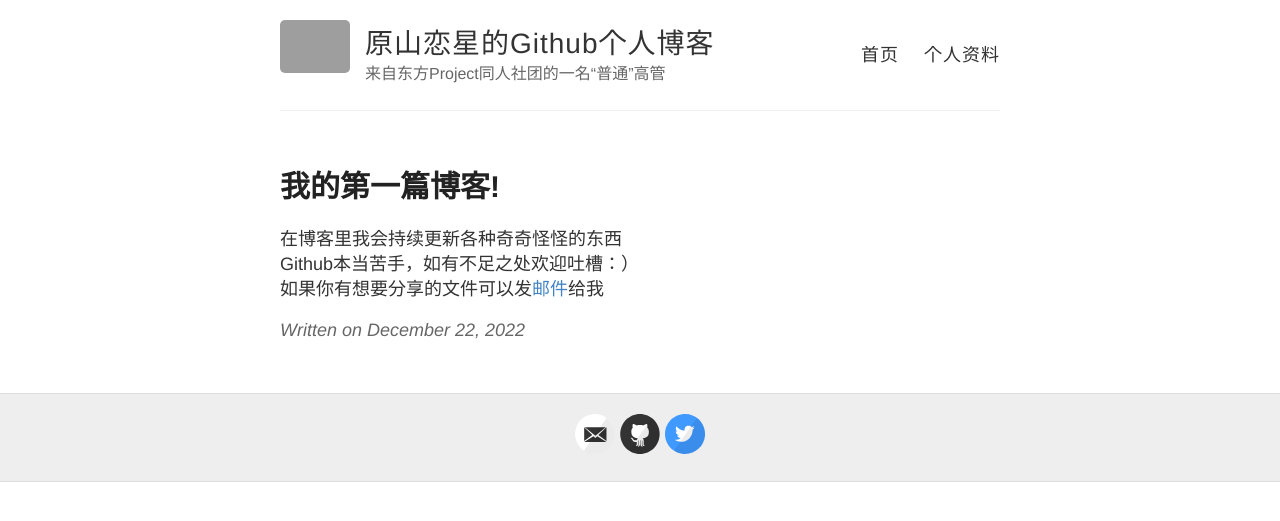
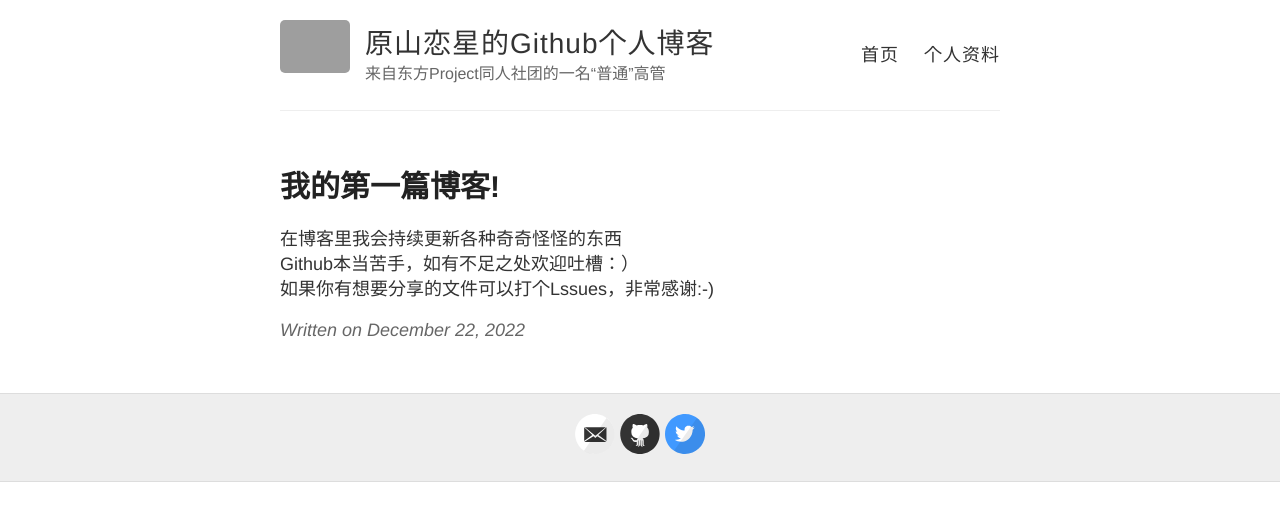
Before and after one commit to ManakaGekka/ManakaGekka.git1hub.io, a Jekyll site: the page built from _posts/2022-12-22-Hello-World.md, in a window 1280 px wide. Shown: the top 521 px of the page. Built offline with Jekyll 4.4.1, drawn with Linux system fonts in a browser that asks for light colours; grey boxes are pictures that could not be loaded.

Commit message:
更新 2022-12-22-Hello-World.md

```diff
--- a/_posts/2022-12-22-Hello-World.md
+++ b/_posts/2022-12-22-Hello-World.md
@@ -5,4 +5,4 @@ title: 我的第一篇博客!
 
 在博客里我会持续更新各种奇奇怪怪的东西<br>
 Github本当苦手，如有不足之处欢迎吐槽：）<br>
-如果你有想要分享的文件可以发[邮件](651715794@qq.com)给我
+如果你有想要分享的文件可以打个Lssues，非常感谢:-)
```
